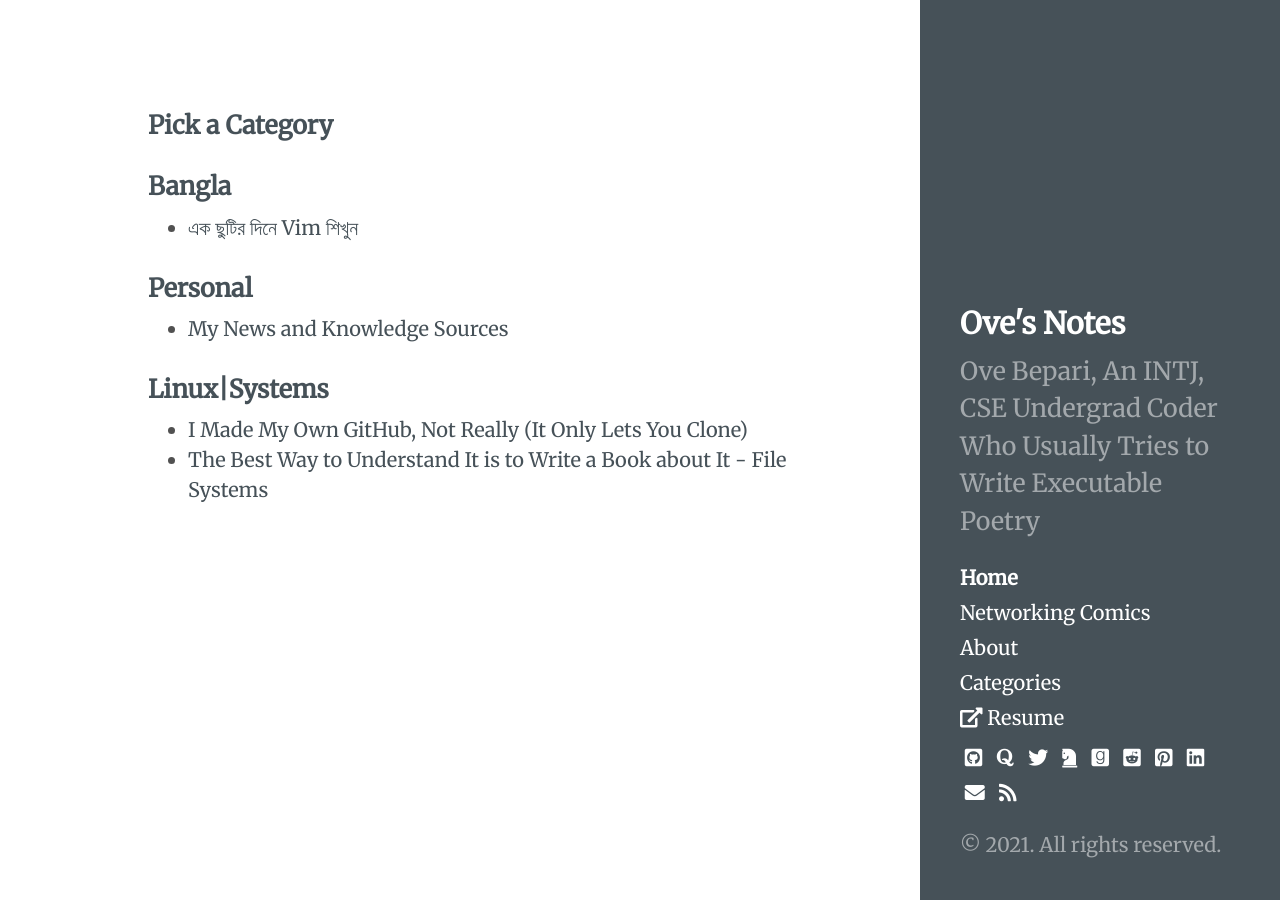
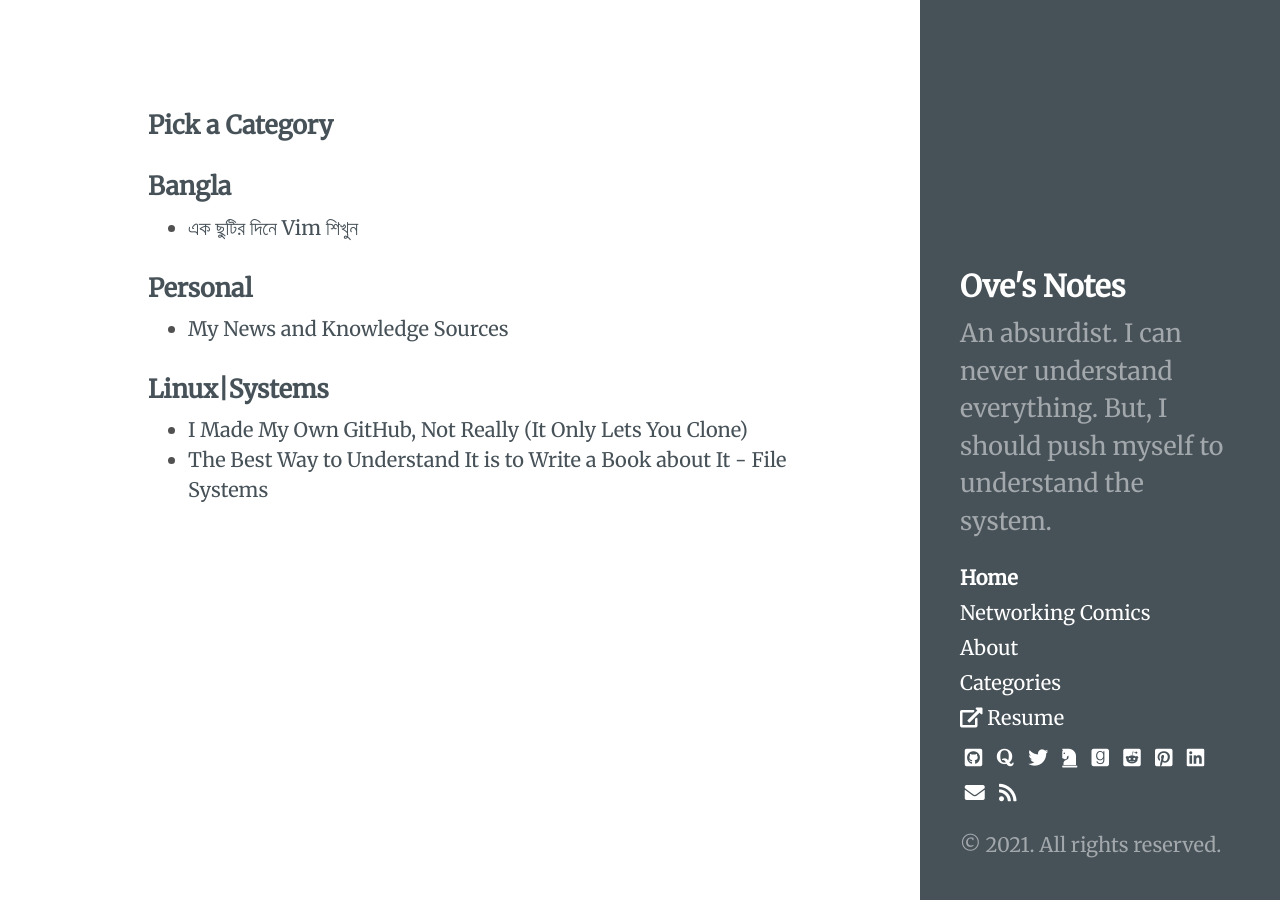
Before and after one commit to ovebepari/ovebepari.github.io, a Jekyll site: the page built from index.html, in a window 1280 px wide. Built offline with Jekyll 4.4.1, drawn with Linux system fonts in a browser that asks for light colours.

Commit message:
changed the tagline

```diff
--- a/_config.yml
+++ b/_config.yml
@@ -8,7 +8,7 @@ permalink:        /:categories/:slug/
 # Setup
 title:            "Ove's Notes"
 tagline:          'Notes about This and That and Softwares'
-description:      'Ove Bepari, An INTJ, CSE Undergrad Coder Who Usually Tries to Write Executable Poetry'
+description:      'An absurdist. I can never understand everything. But, I should push myself to understand the system.'
 url:              https://ovebepari.github.io
 baseurl:          ''
 
```
